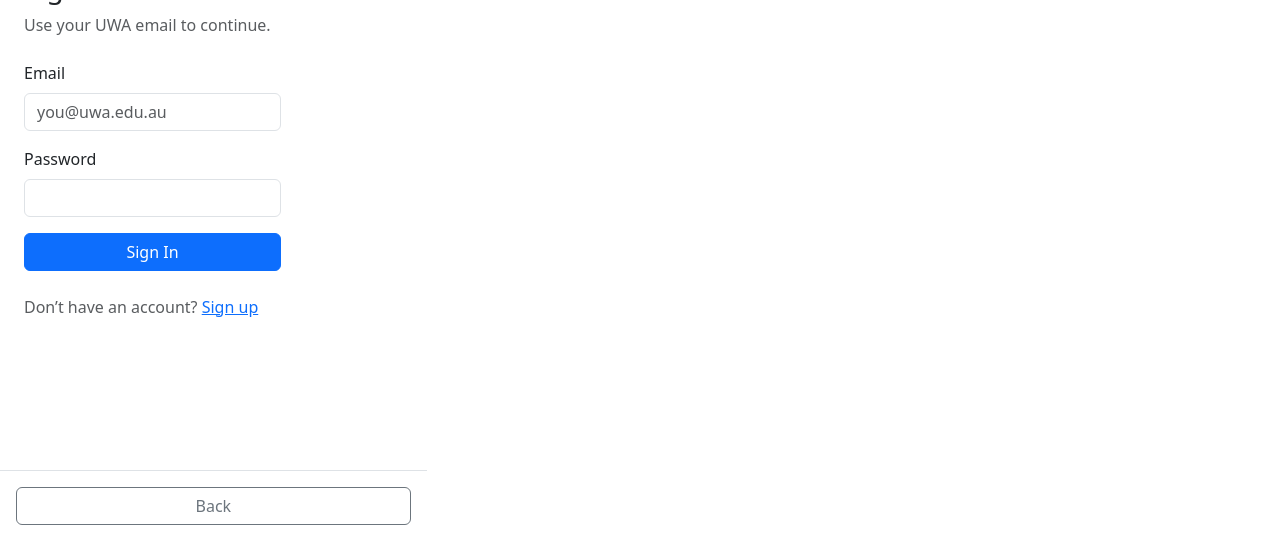
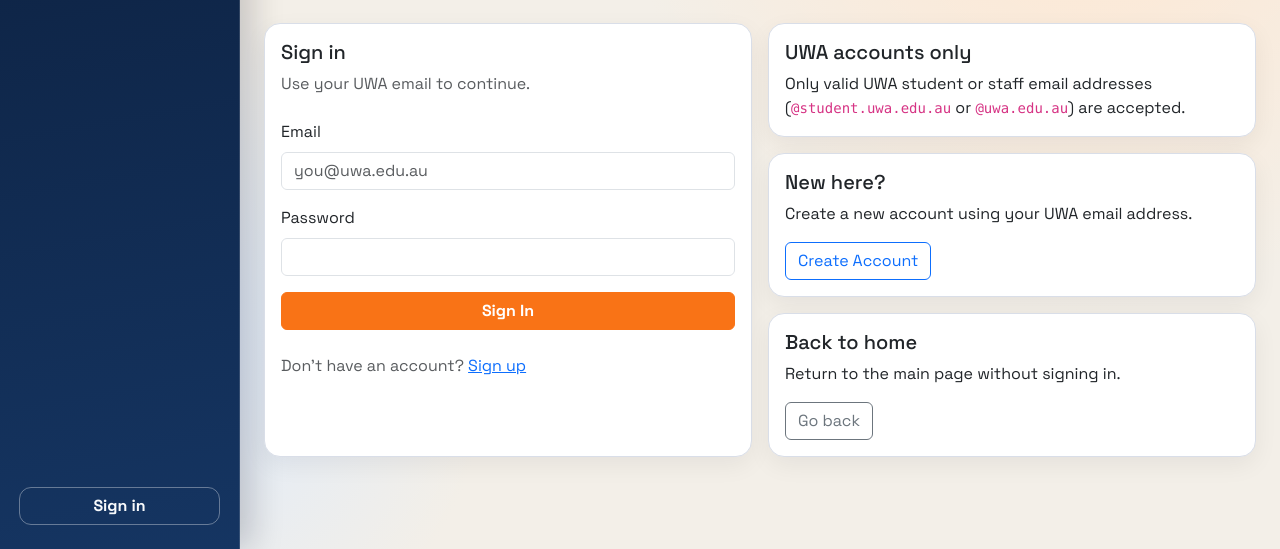
Before and after one commit to BaconPancakez/CITS3403_Project, a Flask app: page /login in a window 1280 px wide. Shown: the part 251-800 px from the top of the page. Run offline with Flask 3, Linux system fonts and the light colour scheme.

Commit message:
updated login and signup to use the new structure so they follow the stylesheet

```diff
--- a/app/templates/login.html
+++ b/app/templates/login.html
@@ -1,59 +1,23 @@
-<!DOCTYPE html>
-<html lang="en">
+{% extends "base.html" %}
 
-<head>
-    <meta charset="UTF-8">
-    <meta name="viewport" content="width=device-width, initial-scale=1.0">
-    <title>Sign in to UUUA</title>
+{% block title %}Sign in to UUUA{% endblock %}
 
-    <link href="https://cdn.jsdelivr.net/npm/bootstrap@5.3.8/dist/css/bootstrap.min.css" rel="stylesheet">
-    <script src="https://cdn.jsdelivr.net/npm/bootstrap@5.3.8/dist/js/bootstrap.bundle.min.js"></script>
+{% block body_class %}login-page{% endblock %}
 
-    <link rel="preconnect" href="https://fonts.googleapis.com">
-    <link
-        href="https://fonts.googleapis.com/css2?family=Bricolage+Grotesque:wght@500;700;800&family=Space+Grotesk:wght@400;500;700&display=swap"
-        rel="stylesheet">
+{% block content %}
+    <header class="hero-banner border-bottom">
+        <div class="hero-overlay">
+            <h1 class="hero-title m-0">Welcome back</h1>
+            <p class="hero-kicker mb-3 fs-5">Sign in to your UUUA account</p>
+        </div>
+    </header>
 
-    <link href="{{ url_for('static', filename='css/admin.css') }}" rel="stylesheet">
-</head>
-
-<body>
-    {% with messages = get_flashed_messages(with_categories=true) %}
-    {% if messages %}
-    {% for category, message in messages %}
-    <div class="alert alert-{{ category }}">
-        {{ message }}
-    </div>
-    {% endfor %}
-    {% endif %}
-    {% endwith %}
-    <div class="container-fluid">
-        <div class="row min-vh-100">
-
-            <!-- SIDEBAR -->
-            <aside class="col-12 col-md-4 col-lg-4 p-0 sidebar">
-                <nav class="navbar navbar-expand-md navbar-light flex-md-column align-items-stretch h-100">
-
-                    <div class="w-100 p-3 border-bottom">
-                        <span class="navbar-brand">UUUA</span>
-                    </div>
-
-                    <!-- Mobile toggle -->
-                    <button class="navbar-toggler mx-3 my-2" type="button" data-bs-toggle="collapse"
-                        data-bs-target="#signinSidebarMenu" aria-controls="signinSidebarMenu" aria-expanded="false"
-                        aria-label="Toggle sign in form">
-                        <span class="navbar-toggler-icon"></span>
-                    </button>
-
-                    <div id="signinSidebarMenu" class="collapse navbar-collapse d-md-block w-100">
-                        <div class="p-3 p-lg-4">
-                            <h1 class="h3 mb-2">Sign in</h1>
-                            <p class="text-muted mb-4">Use your UWA email to continue.</p>
+    <main class="p-3 p-lg-4">
 
         {% with messages = get_flashed_messages(with_categories=true) %}
             {% if messages %}
                 {% for category, message in messages %}
-                            <div class="alert alert-{{ category if category in ['success', 'danger', 'warning', 'info'] else 'secondary' }} mb-3"
+                    <div class="alert alert-{{ category if category in ['success','danger','warning','info'] else 'secondary' }} mb-3"
                          role="alert">
                         {{ message }}
                     </div>
@@ -61,11 +25,21 @@
             {% endif %}
         {% endwith %}
 
+        <div class="row g-3">
+
+            <!-- Form card -->
+            <div class="col-12 col-lg-6">
+                <div class="card h-100">
+                    <div class="card-body">
+                        <h5 class="card-title">Sign in</h5>
+                        <p class="text-muted mb-4">Use your UWA email to continue.</p>
+
                         <form class="auth-form" action="{{ url_for('login') }}" method="post">
                             <div class="mb-3">
                                 <label for="signin-email" class="form-label">Email</label>
                                 <input type="email" class="form-control" id="signin-email" name="email"
-                                        placeholder="you@uwa.edu.au" autocomplete="email" data-uwa-email="true"
+                                       placeholder="you@uwa.edu.au" autocomplete="email"
+                                       data-uwa-email="true"
                                        pattern="^[^@\s]+@(student\.uwa\.edu\.au|uwa\.edu\.au)$" required>
                             </div>
 
@@ -79,18 +53,61 @@
                         </form>
 
                         <p class="mt-4 mb-0 text-muted">
-                                Don’t have an account?
+                            Don't have an account?
                             <a href="{{ url_for('signup') }}">Sign up</a>
                         </p>
                     </div>
                 </div>
-
-                    <div class="mt-auto w-100 p-3 border-top">
-                        <a href="{{ url_for('index') }}" class="btn btn-outline-secondary w-100">Back</a>
             </div>
 
-                </nav>
-            </aside>
+            <!-- Info cards -->
+            <div class="col-12 col-lg-6">
+                <div class="row g-3">
 
-            <!-- MAIN -->
-            <div class="col-12 col-md-8 col-lg-8 p-0">
+                    <div class="col-12">
+                        <div class="card">
+                            <div class="card-body">
+                                <h5 class="card-title">UWA accounts only</h5>
+                                <p class="card-text mb-0">
+                                    Only valid UWA student or staff email addresses
+                                    (<code>@student.uwa.edu.au</code> or <code>@uwa.edu.au</code>)
+                                    are accepted.
+                                </p>
+                            </div>
+                        </div>
+                    </div>
+
+                    <div class="col-12">
+                        <div class="card">
+                            <div class="card-body">
+                                <h5 class="card-title">New here?</h5>
+                                <p class="card-text">
+                                    Create a new account using your UWA email address.
+                                </p>
+                                <a href="{{ url_for('signup') }}" class="btn btn-outline-primary">Create Account</a>
+                            </div>
+                        </div>
+                    </div>
+
+                    <div class="col-12">
+                        <div class="card">
+                            <div class="card-body">
+                                <h5 class="card-title">Back to home</h5>
+                                <p class="card-text">
+                                    Return to the main page without signing in.
+                                </p>
+                                <a href="{{ url_for('index') }}" class="btn btn-outline-secondary">Go back</a>
+                            </div>
+                        </div>
+                    </div>
+
+                </div>
+            </div>
+
+        </div>
+    </main>
+{% endblock %}
+
+{% block scripts %}
+    <script src="{{ url_for('static', filename='js/auth.js') }}"></script>
+{% endblock %}
```
Also changed, not shown: app/templates/signup.html (+48 -71 lines). Lines whose indentation alone changed are shown as unchanged.
